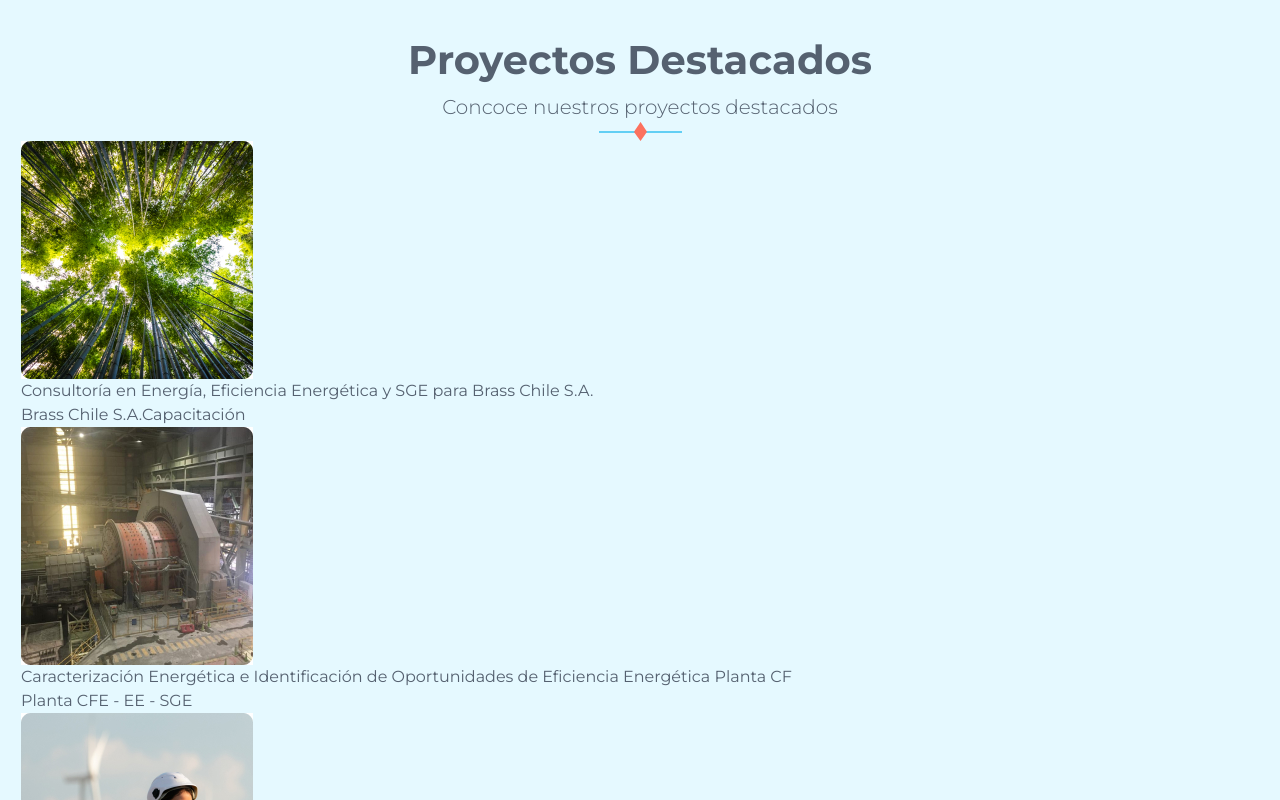
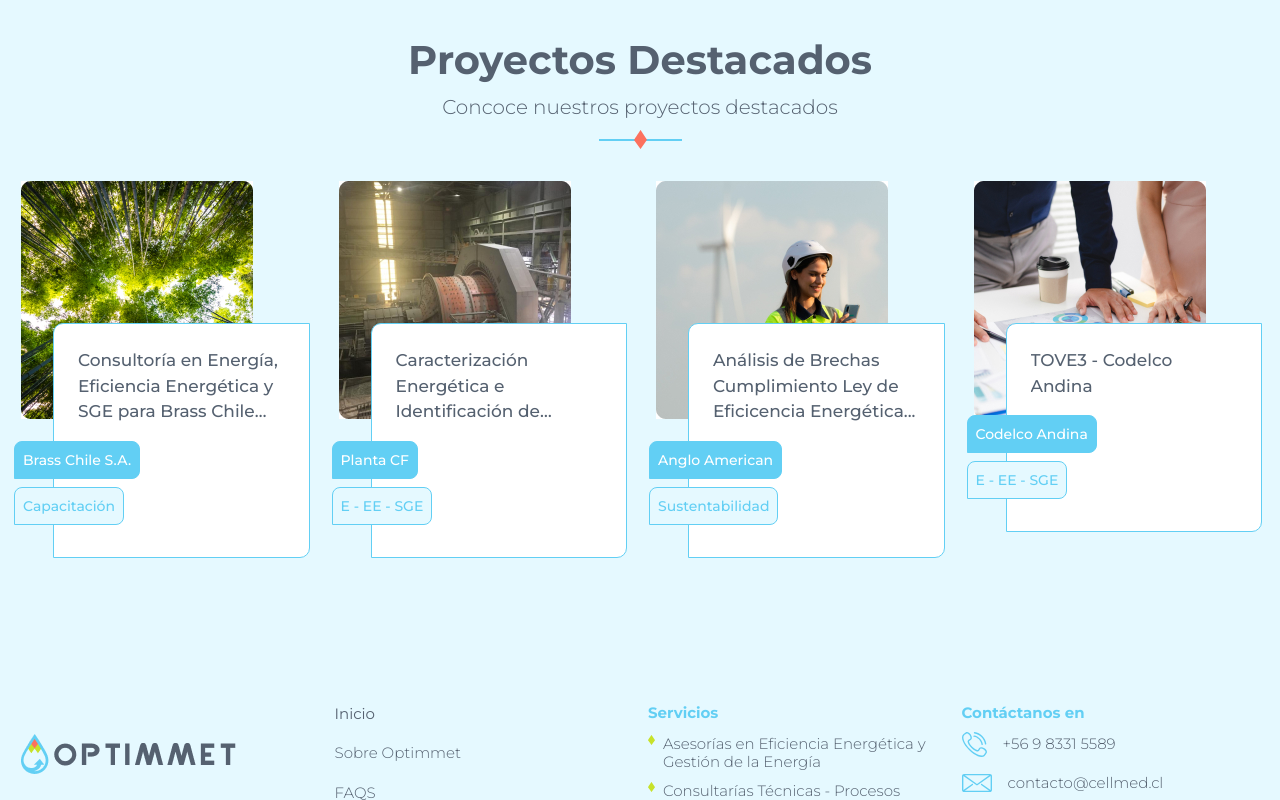
Before and after one commit to zobek-dev/optimmet, a Next.js app: page / in a window 1280 px wide. Shown: the part 3420-4220 px from the top of the page. Built offline with nearby package versions, Linux system fonts and the light colour scheme.

Commit message:
cambios 10 mañana

```diff
--- a/src/components/HomeProyectos.tsx
+++ b/src/components/HomeProyectos.tsx
@@ -53,9 +53,9 @@
       <section className="py-8 lg:py-24">
         <div className="wrapper">
           <h2 className="text-center font-bold text-[30px] lg:text-[40px] leading-[1.2] mb-2">Proyectos Destacados</h2>
-          <p className="font-light text-[17px] lg:text-[20px] text-center">Concoce nuestros proyectos destacados</p>
-          <DiamondUnderline className="mx-auto"/>
-          <ul tabIndex={-1}>
+          <p className="font-light text-[17px] lg:text-[20px] text-center mb-2">Concoce nuestros proyectos destacados</p>
+          <DiamondUnderline className="mx-auto mb-8"/>
+          <ul tabIndex={-1} className="grid md:grid-cols-2 lg:grid-cols-4 gap-8">
             {proyectos && proyectos.map((project, index)=> (
               <Project key={index} project={project}/>
             ))}
--- a/src/components/ModalProyecto.tsx
+++ b/src/components/ModalProyecto.tsx
@@ -1,3 +1,4 @@
+import { IconClose } from "@/svg"
 import { StaticImageData } from "next/image"
 import { Dispatch, SetStateAction } from "react"
 
@@ -14,24 +15,35 @@
 export const ModalProyecto = ({ image, title, content, company, type, openModal, setOpenModal }: Iprops) => {
   return(
     <>
-    <div className={`${!openModal?'invisible':'active'} fixed top-0 left-0 w-full h-full z-[9999] flex justify-center items-center bg-[rgba(0,0,0,.3)]`}>
+    <div className={`${!openModal?'invisible':'active'} transition-visibility ease-in-out duration-150 fixed top-0 left-0 w-full h-full z-[9999] flex justify-center items-center bg-[rgba(0,0,0,.3)]`}>
       <div className="block">
         <div className="fixed top-0 left-0 bottom-0 right-0" onClick={()=>{
           setOpenModal(false)
         }}></div>
-        <div className="bg-white block w-[50vw] z-[99999] relative p-4">
-          <button onClick={()=>setOpenModal(false)}>Close</button>
+        <div className="bg-white block w-[90vw] md:w-[70vw] lg:w-[50vw] max-h-[100vh] h-max z-[99999] relative p-4 lg:p-8 pt-0 lg:pt-0 overflow-y-scroll rounded-xl">
+          <div className="flex justify-end sticky top-0 left-0 bg-white py-4">
+            <button className="transition-opacity duration-150 ease-in-out hover:opacity-70" onClick={()=>setOpenModal(false)}>
+              <IconClose/>
+              <span className="sr-only">Cerrar</span>
+            </button>
+          </div>
+          <div className="grid md:grid-cols-4 gap-4 lg:gap-8">
+            <div className="md:col-span-1">
               <img
                 src={image.src}
-            className=""
+                className="object-center object-fit aspect-square"
                 width={image.width}
                 height={image.height}
                 alt={title}
                 loading="lazy"/>
-          <h2>{title}</h2>
-          <span>{company}</span>
-          <span>{type}</span>
-          <p>{content}</p>
+            </div>
+            <div className="md:col-span-3">
+              <span className="block w-max text-sm font-medium text-white bg-[#62CFF4] rounded-tl-[8px] rounded-tr-[8px] rounded-br-[8px] py-2 px-2 mb-1">{company}</span>
+              <span className="block border border-[#62cff4] bg-[#E5F9FF] w-max text-sm font-medium text-[#62cFF4] rounded-tl-[8px] rounded-tr-[8px] rounded-br-[8px] py-2 px-2 mb-1">{type}</span>
+              <h2 className="my-4 text-[#62cff4] font-bold leading-[1.2] text-[22px]">{title}</h2>
+              <p className="text-[17px] font-light">{content}</p>
+            </div>
+          </div>
         </div>
       </div>
       </div>
--- a/src/components/Project.tsx
+++ b/src/components/Project.tsx
@@ -20,7 +20,7 @@
   const { title, image_card, image_modal, content, company, type } = project
   return (
     <li>
-      <div onClick={()=>setOpenModal(true)}>
+      <div onClick={()=>setOpenModal(true)} className="group max-w-[380px] -mb-24">
         <img
           src={image_card.src}
           alt={title}
@@ -29,10 +29,10 @@
           loading="lazy"
           onClick={() => setOpenModal(true)}
         />
-        <div>
-          <h3 className="line-clamp-3">{project.title}</h3>
-          <span>{company}</span>
-          <span>{type}</span>
+        <div className="bg-white py-6 px-6 rounded-tl-[10px] rounded-br-[10px] border border-[#62cff4] w-[90%] translate-x-8 -translate-y-24 relative group-hover:bg-[#62cff4]">
+          <h3 className="line-clamp-3 text-[17px] font-medium mb-4 group-hover:text-white">{project.title}</h3>
+          <span className="block border border-[#62cff4] bg-[#62cff4] w-max text-sm font-medium text-white rounded-tl-[8px] rounded-tr-[8px] rounded-br-[8px] py-2 px-2 mb-2 -translate-x-16 group-hover:text-[#62cff4] group-hover:bg-white">{company}</span>
+          <span className="block border border-[#62cff4] bg-[#E5F9FF] w-max text-sm font-medium text-[#62cFF4] rounded-tl-[8px] rounded-tr-[8px] rounded-br-[8px] py-2 px-2 mb-2 -translate-x-16">{type}</span>
         </div>
       </div>
       <ModalProyecto
--- a/src/svg/index.ts
+++ b/src/svg/index.ts
@@ -5,6 +5,7 @@
 import DiamondBig from 'public/images/diamond-big.svg'
 import DiamondUnderline from 'public/images/diamond-underline.svg'
 import CircleSmall from 'public/images/circle-small.svg'
+import IconClose from 'public/images/icon-close.svg'
 
 export {
   Diamond,
@@ -13,5 +14,6 @@
   Location,
   DiamondBig,
   DiamondUnderline,
-  CircleSmall
+  CircleSmall,
+  IconClose
 }
```
Also changed, not shown: public/images/icon-close.svg (added). Lines whose indentation alone changed are shown as unchanged.
